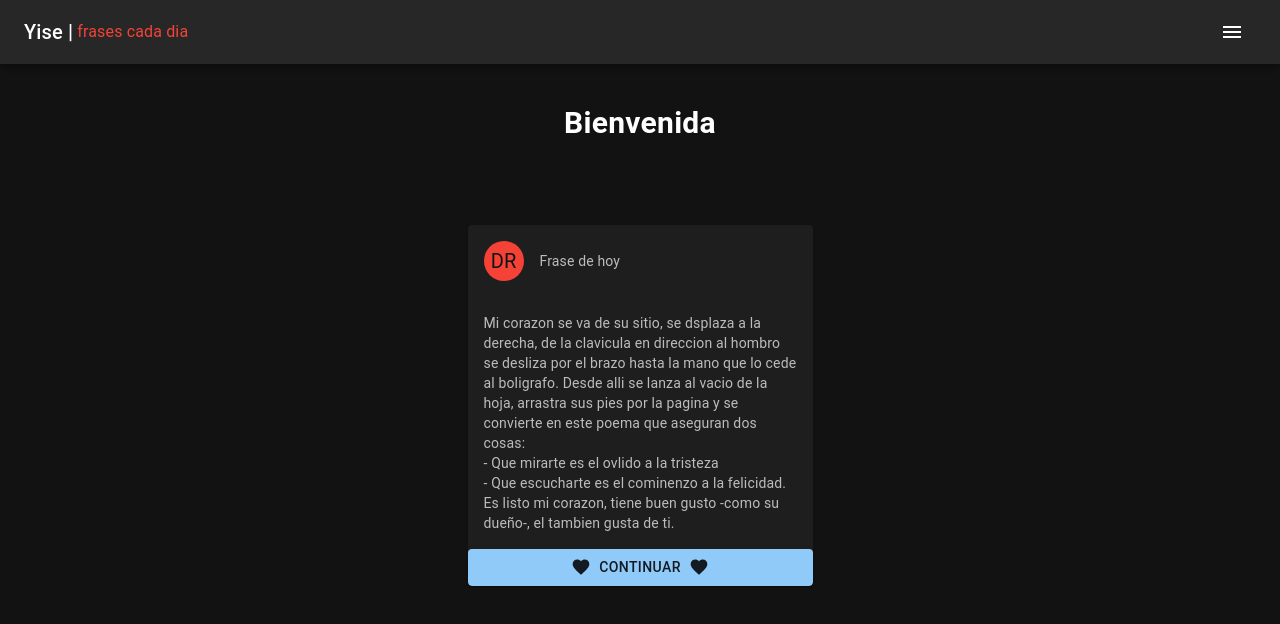
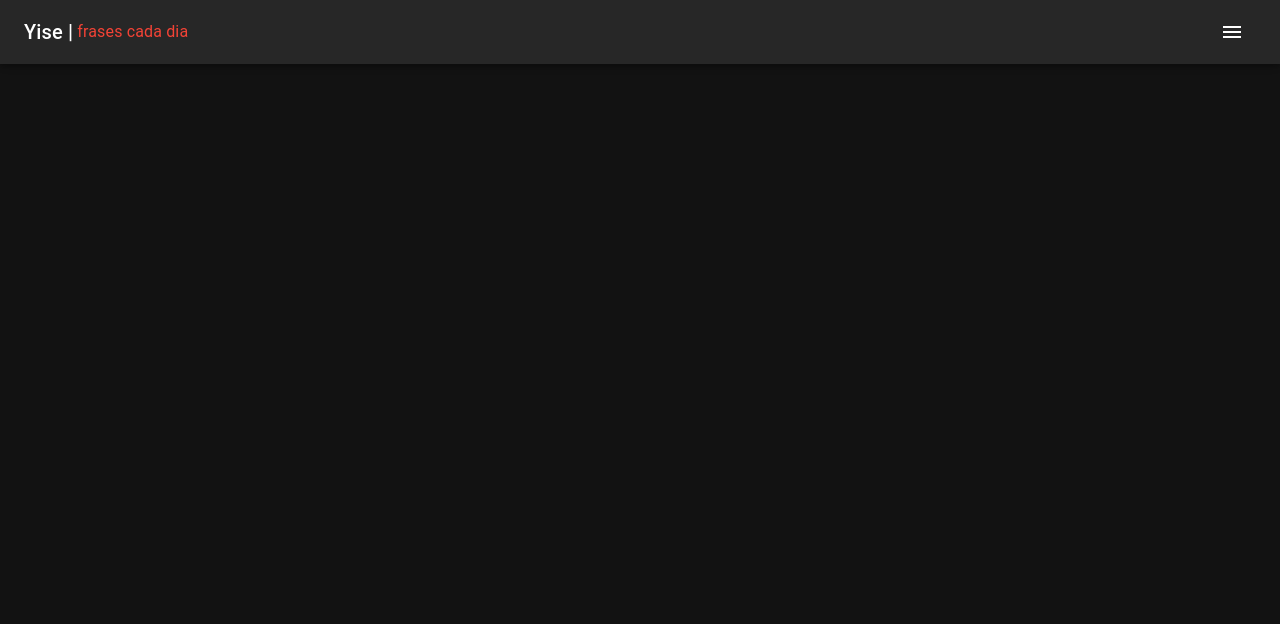
Before and after one commit to Trons31/ForYisel, a Next.js app: page /cita in a window 1280 px wide. Shown: the top 624 px of the page. Built offline with nearby package versions, Linux system fonts and the light colour scheme.

Commit message:
PredDeplyo

```diff
--- a/pages/cita.tsx
+++ b/pages/cita.tsx
@@ -47,69 +47,7 @@ const citaPage:NextPage = () => {
   return (
      <Layout>
 
-        {
-            Message2
-            ?(
-              <>
-              <Box justifyContent='center' alignItems='center' display='flex' >
-            <Typography fontWeight={600} fontSize={30} > Bienvenida </Typography>
-        </Box>
 
-        <Box
-            display='flex'
-            alignItems='center'
-            justifyContent='center'
-            marginTop={10}
-            padding='0px 10px'
-            >
-
-            <Card sx={{ maxWidth: 345 }}>
-          <CardHeader
-            avatar={
-              <Avatar sx={{ bgcolor: red[500] }} aria-label="recipe">
-                DR
-              </Avatar>
-            }
-            title=""
-            subheader="Frase de hoy"
-          />
-            <CardContent>
-            <Typography variant="body2" color="text.secondary">
-              Mi corazon se va de su sitio, se dsplaza a la derecha, de la clavicula en direccion al hombro se desliza por el brazo hasta la mano que lo cede al boligrafo. Desde alli se lanza al vacio de la hoja, arrastra sus pies por la pagina y se convierte en este poema que aseguran dos cosas:
-            </Typography>
-
-            <Typography variant="body2" color="text.secondary">
-             - Que mirarte es el ovlido a la tristeza
-            </Typography>
-            <Typography variant="body2" color="text.secondary">
-             - Que escucharte es el cominenzo a la felicidad.
-            </Typography>
-            <Typography variant="body2" color="text.secondary">
-             Es listo mi corazon, tiene buen gusto -como su dueño-, el tambien gusta de ti.
-            </Typography>
-          </CardContent>
-
-          <Button onClick={  heandleClick2}  fullWidth  variant='contained' startIcon={<FavoriteIcon />} endIcon={ <FavoriteIcon />} className='btn-init' >
-           Continuar
-          </Button>
-        </Card>
-        </Box>
-              </>
-            )
-            :(
-             <Typography></Typography>
-            )
-        }
-
-        {
-           Message1
-           ?(
-            <CitaYise />
-           )
-           :(
-            <Typography></Typography>
-           )
-        }
 
 
      </Layout>
```
